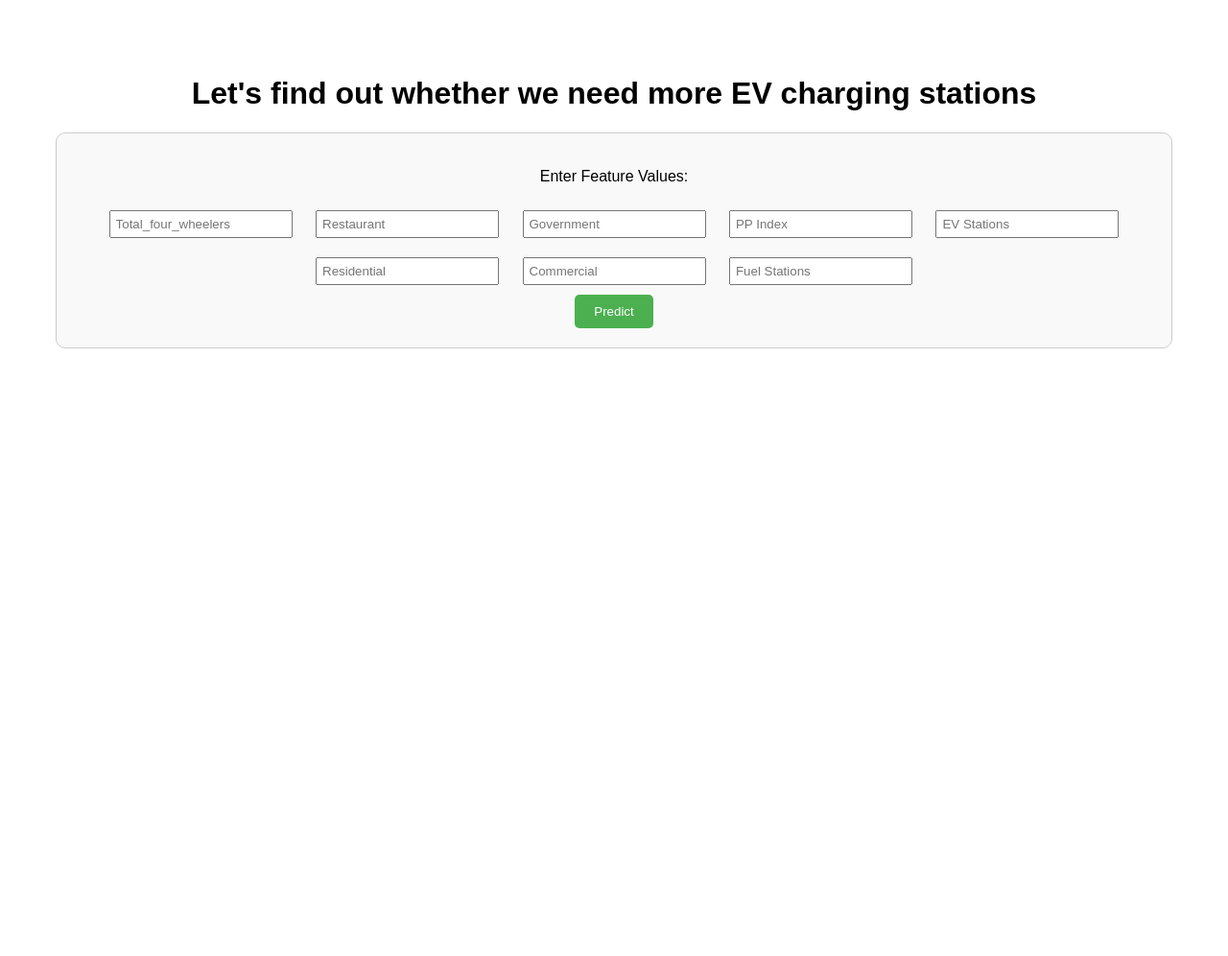
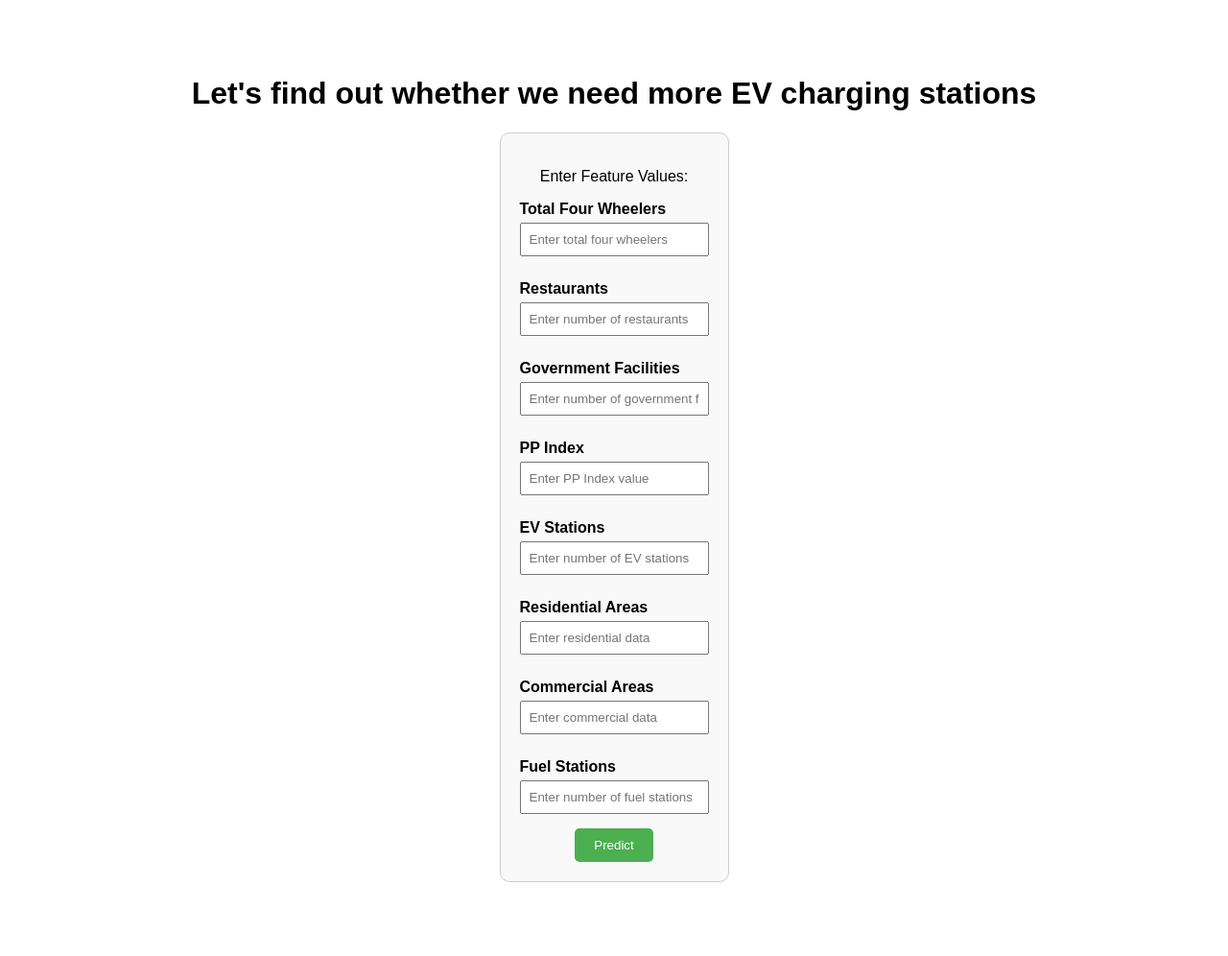
Before and after one commit to classic-21/Identification-of-EVCS, a Flask app: page / in a window 1280 px wide. Shown: the whole page at 96% size. Before the commit the page ends 363 px from the top, so only its background shows below. Run offline with Flask 3, Linux system fonts and the light colour scheme; parts of the project's set-up code (start-up, migrations or seed data) failed here and were passed over.

Commit message:
Update index.html

```diff
--- a/templates/index.html
+++ b/templates/index.html
@@ -18,9 +18,17 @@
             border-radius: 10px;
             background-color: #f9f9f9;
         }
+        label {
+            display: block;
+            text-align: left;
+            margin: 10px 0 5px;
+            font-weight: bold;
+        }
         input {
-            margin: 10px;
-            padding: 5px;
+            width: 100%;
+            padding: 8px;
+            margin-bottom: 15px;
+            box-sizing: border-box;
         }
         button {
             padding: 10px 20px;
@@ -39,14 +47,30 @@
     <h1>Let's find out whether we need more EV charging stations</h1>
     <form action="/predict" method="post">
         <p>Enter Feature Values:</p>
-        <input type="text" name="feature1" placeholder="Total_four_wheelers" required>
-        <input type="text" name="feature2" placeholder="Restaurant" required>
-        <input type="text" name="feature3" placeholder="Government" required>
-        <input type="text" name="feature4" placeholder="PP Index" required>
-        <input type="text" name="feature5" placeholder="EV Stations" required>
-        <input type="text" name="feature6" placeholder="Residential" required>
-        <input type="text" name="feature7" placeholder="Commercial" required>
-        <input type="text" name="feature8" placeholder="Fuel Stations" required>
+        <label for="feature1">Total Four Wheelers</label>
+        <input type="text" id="feature1" name="feature1" placeholder="Enter total four wheelers" required>
+
+        <label for="feature2">Restaurants</label>
+        <input type="text" id="feature2" name="feature2" placeholder="Enter number of restaurants" required>
+
+        <label for="feature3">Government Facilities</label>
+        <input type="text" id="feature3" name="feature3" placeholder="Enter number of government facilities" required>
+
+        <label for="feature4">PP Index</label>
+        <input type="text" id="feature4" name="feature4" placeholder="Enter PP Index value" required>
+
+        <label for="feature5">EV Stations</label>
+        <input type="text" id="feature5" name="feature5" placeholder="Enter number of EV stations" required>
+
+        <label for="feature6">Residential Areas</label>
+        <input type="text" id="feature6" name="feature6" placeholder="Enter residential data" required>
+
+        <label for="feature7">Commercial Areas</label>
+        <input type="text" id="feature7" name="feature7" placeholder="Enter commercial data" required>
+
+        <label for="feature8">Fuel Stations</label>
+        <input type="text" id="feature8" name="feature8" placeholder="Enter number of fuel stations" required>
+
         <br>
         <button type="submit">Predict</button>
     </form>
```
